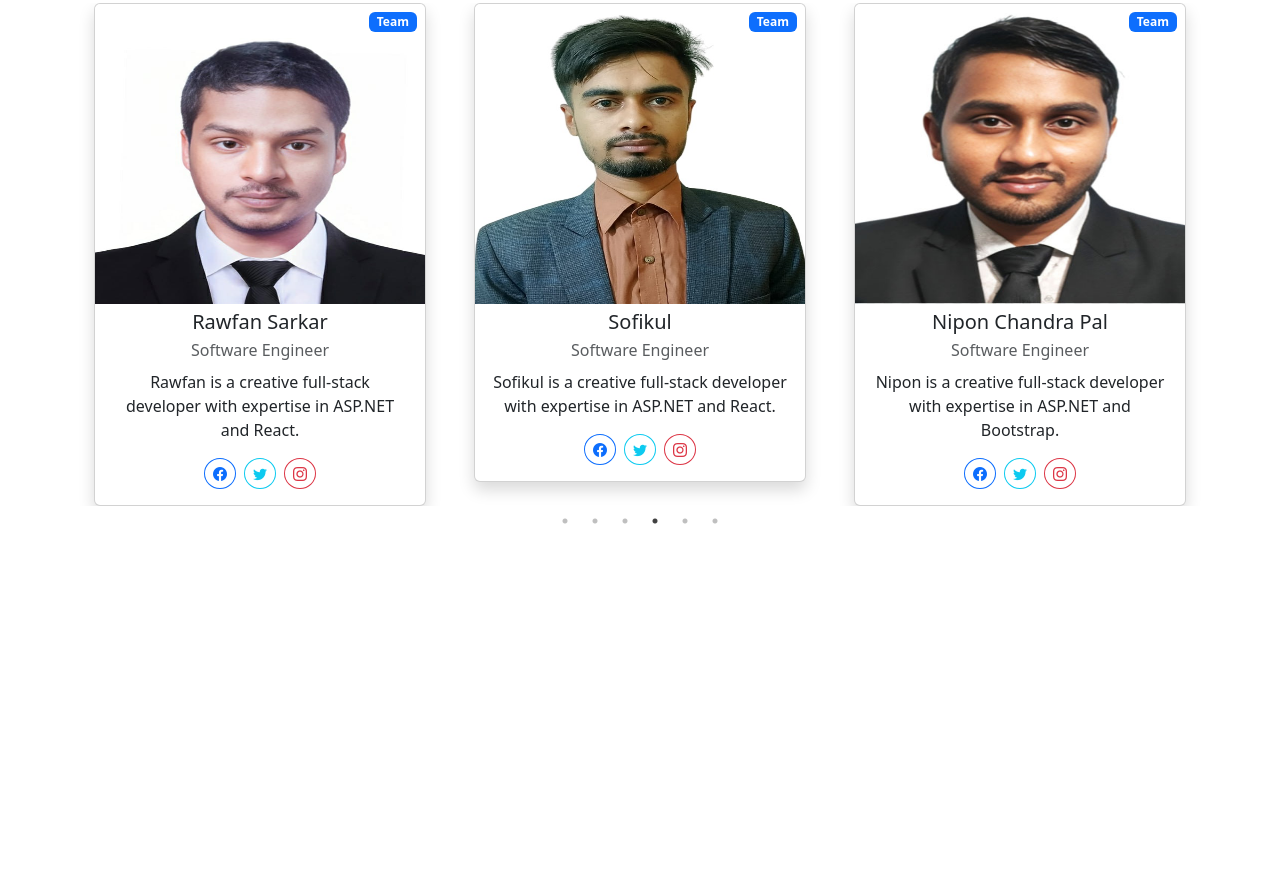
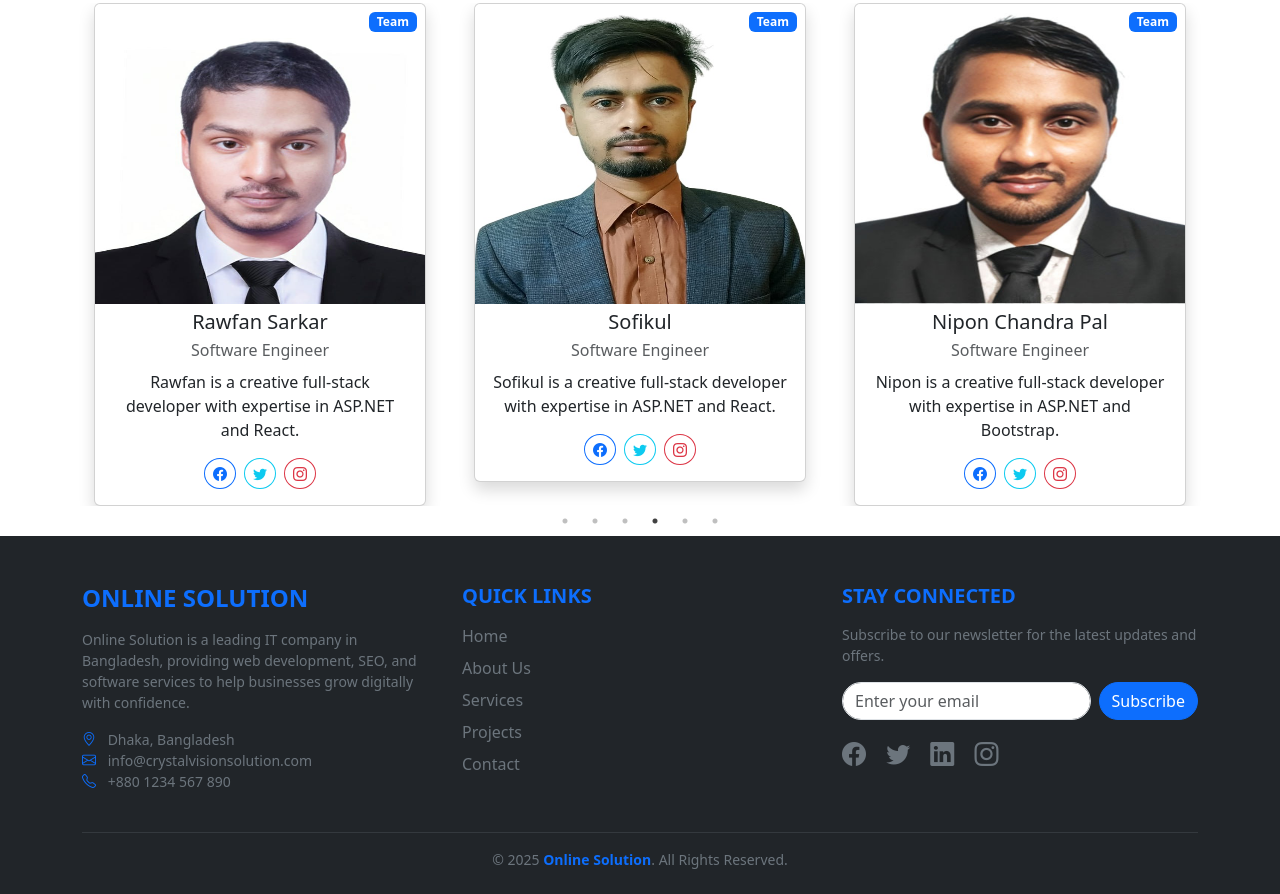
Before and after one commit to Niponpal/Online_Product, a plain HTML site: page index.html in a window 1280 px wide. Shown: the part 3413-4307 px from the top of the page. Before the commit the page ends 3949 px from the top, so only its background shows below. Drawn offline with nearby package versions, Linux system fonts and the light colour scheme; files whose address does not match are found by name.

Commit message:
Added Footer Area

```diff
--- a/assetes/css/style.css
+++ b/assetes/css/style.css
@@ -124,3 +124,17 @@
  .team_area  .card-body{
     margin-top: 10px;
  }
+
+
+
+  .hover-link:hover {
+    color: #0d6efd !important;
+    padding-left: 4px;
+    transition: all 0.3s ease;
+  }
+
+  .hover-icon:hover {
+    color: #0d6efd !important;
+    transform: translateY(-3px);
+    transition: all 0.3s ease;
+  }
--- a/index.html
+++ b/index.html
@@ -587,9 +587,72 @@
 </section>
 
 
+<!-- Footer Area Start-->
+
+<section>
+  <footer class="footer_area bg-dark text-light pt-5 pb-4">
+    <div class="container">
+      <div class="row gy-4">
+
+        <!-- Company Info -->
+        <div class="col-lg-4 col-md-6">
+          <h4 class="fw-bold text-uppercase mb-3 text-primary">Online Solution</h4>
+          <p class="small text-secondary">
+            Online Solution is a leading IT company in Bangladesh, providing web development,
+            SEO, and software services to help businesses grow digitally with confidence.
+          </p>
+          <ul class="list-unstyled text-secondary small">
+            <li><i class="bi bi-geo-alt me-2 text-primary"></i> Dhaka, Bangladesh</li>
+            <li><i class="bi bi-envelope me-2 text-primary"></i> info@crystalvisionsolution.com</li>
+            <li><i class="bi bi-telephone me-2 text-primary"></i> +880 1234 567 890</li>
+          </ul>
+        </div>
+
+        <!-- Quick Links -->
+        <div class="col-lg-4 col-md-6">
+          <h5 class="fw-bold text-uppercase mb-3 text-primary">Quick Links</h5>
+          <ul class="list-unstyled">
+            <li><a href="#" class="text-secondary text-decoration-none d-block mb-2 hover-link">Home</a></li>
+            <li><a href="#" class="text-secondary text-decoration-none d-block mb-2 hover-link">About Us</a></li>
+            <li><a href="#" class="text-secondary text-decoration-none d-block mb-2 hover-link">Services</a></li>
+            <li><a href="#" class="text-secondary text-decoration-none d-block mb-2 hover-link">Projects</a></li>
+            <li><a href="#" class="text-secondary text-decoration-none d-block hover-link">Contact</a></li>
+          </ul>
+        </div>
+
+        <!-- Newsletter & Social -->
+        <div class="col-lg-4 col-md-12">
+          <h5 class="fw-bold text-uppercase mb-3 text-primary">Stay Connected</h5>
+          <p class="small text-secondary">Subscribe to our newsletter for the latest updates and offers.</p>
+          <form class="d-flex mb-3">
+            <input type="email" class="form-control me-2 rounded-pill" placeholder="Enter your email">
+            <button class="btn btn-primary rounded-pill">Subscribe</button>
+          </form>
+          <div>
+            <a href="#" class="text-secondary fs-4 me-3 hover-icon"><i class="bi bi-facebook"></i></a>
+            <a href="#" class="text-secondary fs-4 me-3 hover-icon"><i class="bi bi-twitter"></i></a>
+            <a href="#" class="text-secondary fs-4 me-3 hover-icon"><i class="bi bi-linkedin"></i></a>
+            <a href="#" class="text-secondary fs-4 hover-icon"><i class="bi bi-instagram"></i></a>
+          </div>
+        </div>
+      </div>
+
+      <hr class="border-secondary mt-4">
+
+      <div class="text-center small text-secondary">
+        &copy; 2025 <span class="text-primary fw-bold">Online Solution</span>. All Rights Reserved.
+      </div>
+    </div>
+  </footer>
+</section>
+
+
+
+
+
     <script src="assetes/js/jquery-3.7.1.js"></script>
     <script src="assetes/js/slick.min.js"></script>
-<script src="assetes/js/my.js"></script>
+    <script src="assetes/js/my.js"></script>
 
     <script src="assetes/js/main.js"></script>
     <script src="assetes/js/bootstrap.bundle.js"></script>
```
